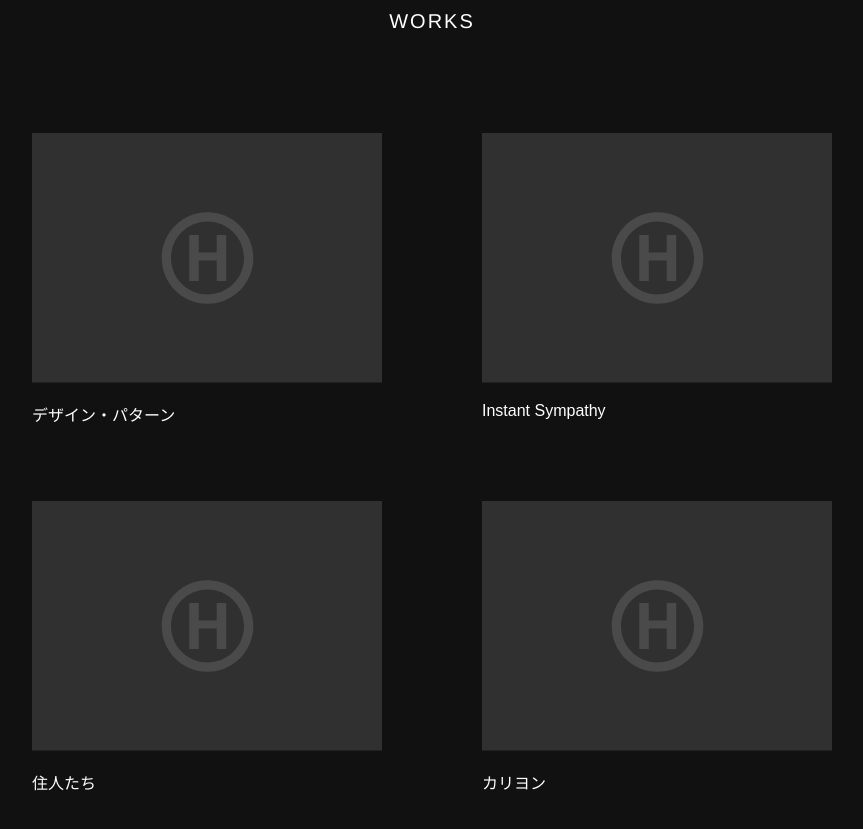
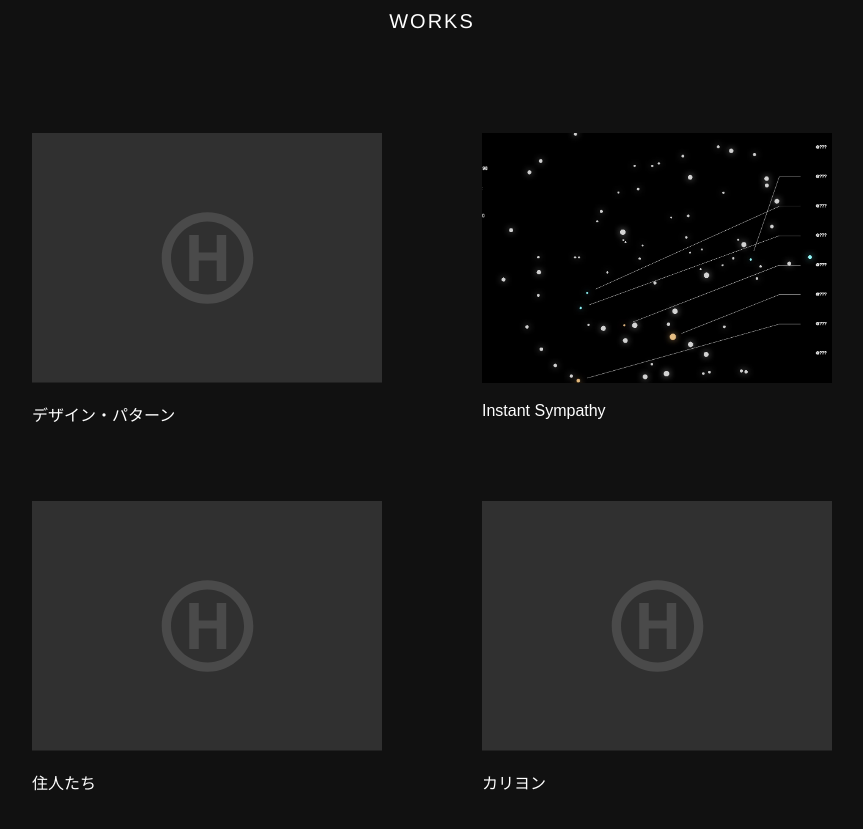
Before and after one commit to nandenjin/ham, a Nuxt app: page / in a window 1280 px wide. Shown: the part 1580-2409 px from the top of the page, without its empty margins (253-1116 px from the left). Built offline with nearby package versions, Linux system fonts and the light colour scheme.

Commit message:
Add thumbnail

```diff
--- /dev/null
+++ b/assets/works.js
@@ -0,0 +1,22 @@
+import ThumbNoImage from '~/assets/img/no-image.svg'
+import ThumbSympathy from '~/assets/img/thumbs/sympathy.jpg'
+
+export default [
+  {
+    slug: 'pattern',
+    title: 'デザイン・パターン',
+    img: ThumbNoImage
+  }, {
+    slug: 'sympathy',
+    title: 'Instant Sympathy',
+    img: ThumbSympathy
+  }, {
+    slug: 'residents',
+    title: '住人たち',
+    img: ThumbNoImage
+  }, {
+    slug: 'carillon',
+    title: 'カリヨン',
+    img: ThumbNoImage
+  }
+]
--- a/components/TheIndexSectionWorks.vue
+++ b/components/TheIndexSectionWorks.vue
@@ -5,35 +5,11 @@
         Works
       </h2>
       <ul class="section--works__list">
-        <nuxt-link tag="li" to="/works/pattern" class="section--works__list__item" style="grid-column: 1; grid-row: 1">
+        <nuxt-link v-for="w in works" :key="w.slug" tag="li" :to="`/works/${w.slug}`" class="section--works__list__item">
           <figure>
-            <img class="thumbnail" src="~/assets/img/no-image.svg" alt="">
+            <img class="thumbnail" :src="w.img" alt="">
             <figcaption class="caption">
-              デザイン・パターン
-            </figcaption>
-          </figure>
-        </nuxt-link>
-        <nuxt-link tag="li" to="/works/sympathy" class="section--works__list__item" style="grid-column: 2; grid-row: 1">
-          <figure>
-            <img class="thumbnail" src="~/assets/img/no-image.svg" alt="">
-            <figcaption class="caption">
-              Instant Sympathy
-            </figcaption>
-          </figure>
-        </nuxt-link>
-        <nuxt-link tag="li" to="/works/residents" class="section--works__list__item" style="grid-column: 1; grid-row: 2">
-          <figure>
-            <img class="thumbnail" src="~/assets/img/no-image.svg" alt="">
-            <figcaption class="caption">
-              住人たち
-            </figcaption>
-          </figure>
-        </nuxt-link>
-        <nuxt-link tag="li" to="/works/carillon" class="section--works__list__item" style="grid-column: 2; grid-row: 2">
-          <figure>
-            <img class="thumbnail" src="~/assets/img/no-image.svg" alt="">
-            <figcaption class="caption">
-              カリヨン
+              {{w.title}}
             </figcaption>
           </figure>
         </nuxt-link>
@@ -41,6 +17,18 @@
     </div>
   </section>
 </template>
+
+<script>
+  import works from '~/assets/works'
+
+  export default {
+    data() {
+      return {
+        works: works
+      }
+    }
+  }
+</script>
 
 <style lang="sass" scoped>
 
--- a/components/TheWorkDetail.vue
+++ b/components/TheWorkDetail.vue
@@ -33,7 +33,7 @@
         <ul class="works-list">
           <nuxt-link v-for="w in works" :key="w.slug" :to="`./${w.slug}`" tag="li" class="works-list__item">
             <figure>
-              <img class="thumbnail" src="~/assets/img/no-image.svg" :alt="w.title">
+              <img class="thumbnail" :src="w.img" :alt="w.title">
             </figure>
           </nuxt-link>
         </ul>
@@ -43,24 +43,12 @@
 </template>
 
 <script>
+  import works from '~/assets/works'
+
   export default {
     data() {
       return {
-        works: [
-          {
-            slug: 'pattern',
-            title: 'デザイン・パターン'
-          }, {
-            slug: 'sympathy',
-            title: 'Instant Sympathy'
-          }, {
-            slug: 'residents',
-            title: '住人たち'
-          }, {
-            slug: 'carillon',
-            title: 'カリヨン'
-          }
-        ].filter(w => this.$route.path.indexOf(w.slug) < 0)
+        works: works.filter(w => this.$route.path.indexOf(w.slug) < 0)
       }
     }
   }
@@ -143,4 +131,7 @@
         .works-list__item
           flex: 1 1 auto
 
+          .thumbnail
+            width: 100%
+
 </style>
--- a/pages/works/carillon.vue
+++ b/pages/works/carillon.vue
@@ -7,6 +7,10 @@
       <h2 class="title-en">
         Carillon
       </h2>
+    </template>
+
+    <template v-slot:thumbnail>
+      <img class="thumbnail" :src="work.img" alt="">
     </template>
 
     <template v-slot:info>
@@ -29,10 +33,16 @@
 <script>
 
   import TheWorkDetail from '~/components/TheWorkDetail'
+  import works from '~/assets/works'
 
   export default {
     components: {
       TheWorkDetail
+    },
+    data() {
+      return {
+        work: works.find(w => w.slug === 'carillon')
+      }
     }
   }
 </script>
--- a/pages/works/pattern.vue
+++ b/pages/works/pattern.vue
@@ -7,6 +7,10 @@
       <h2 class="title-en">
         Design Pattern
       </h2>
+    </template>
+
+    <template v-slot:thumbnail>
+      <img class="thumbnail" :src="work.img" alt="">
     </template>
 
     <template v-slot:info>
@@ -25,10 +29,16 @@
 <script>
 
   import TheWorkDetail from '~/components/TheWorkDetail'
+  import works from '~/assets/works'
 
   export default {
     components: {
       TheWorkDetail
+    },
+    data() {
+      return {
+        work: works.find(w => w.slug === 'pattern')
+      }
     }
   }
 </script>
--- a/pages/works/residents.vue
+++ b/pages/works/residents.vue
@@ -7,6 +7,10 @@
       <h2 class="title-en">
         Residents
       </h2>
+    </template>
+
+    <template v-slot:thumbnail>
+      <img class="thumbnail" :src="work.img" alt="">
     </template>
 
     <template v-slot:info>
@@ -28,10 +32,16 @@
 <script>
 
   import TheWorkDetail from '~/components/TheWorkDetail'
+  import works from '~/assets/works'
 
   export default {
     components: {
       TheWorkDetail
+    },
+    data() {
+      return {
+        work: works.find(w => w.slug === 'residents')
+      }
     }
   }
 </script>
--- a/pages/works/sympathy.vue
+++ b/pages/works/sympathy.vue
@@ -4,6 +4,10 @@
       <h1 class="title">
         Instant Sympathy
       </h1>
+    </template>
+
+    <template v-slot:thumbnail>
+      <img class="thumbnail" :src="work.img" alt="">
     </template>
 
     <template v-slot:info>
@@ -23,12 +27,17 @@
 </template>
 
 <script>
-
   import TheWorkDetail from '~/components/TheWorkDetail'
+  import works from '~/assets/works'
 
   export default {
     components: {
       TheWorkDetail
+    },
+    data() {
+      return {
+        work: works.find(w => w.slug === 'sympathy')
+      }
     }
   }
 </script>
```
Also changed, not shown: assets/img/thumbs/sympathy.jpg (added).
